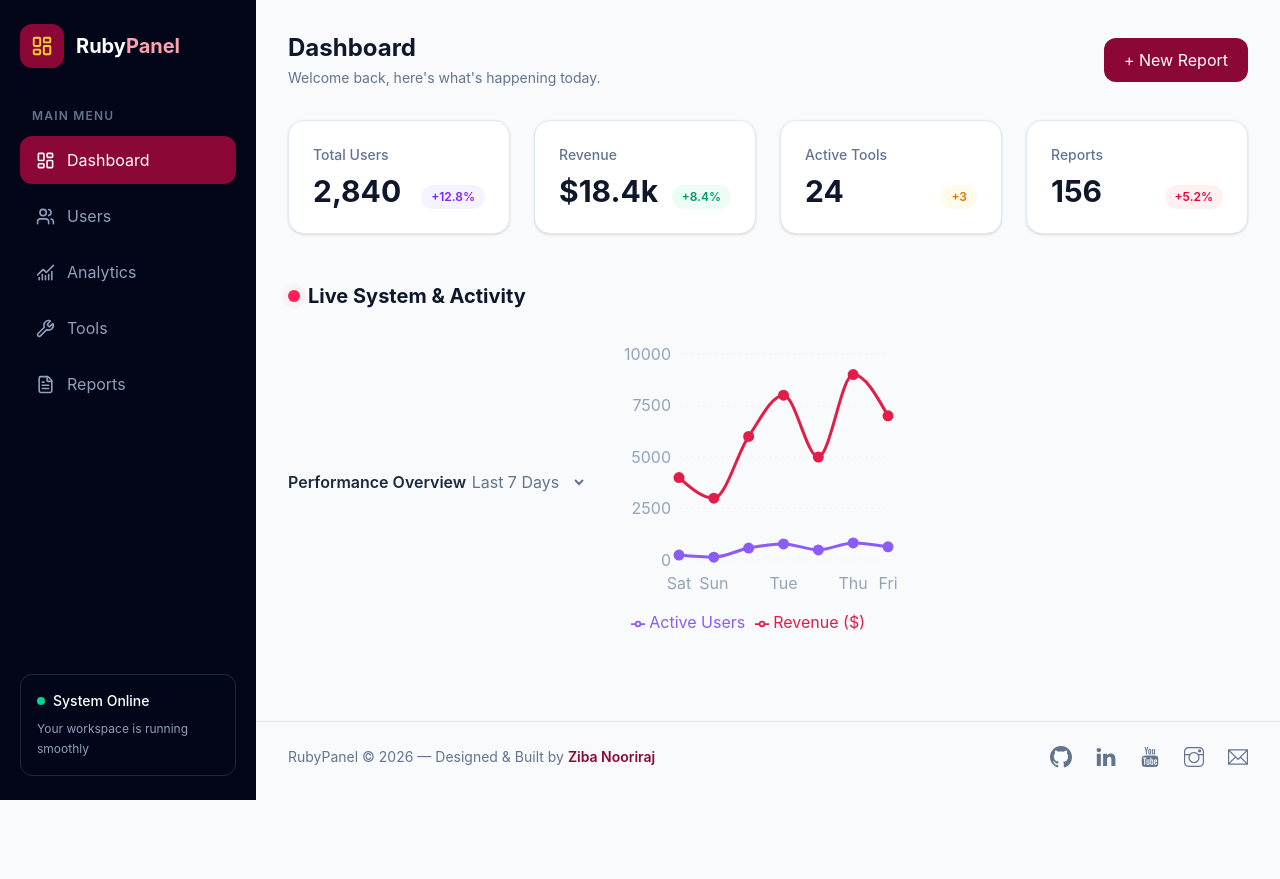
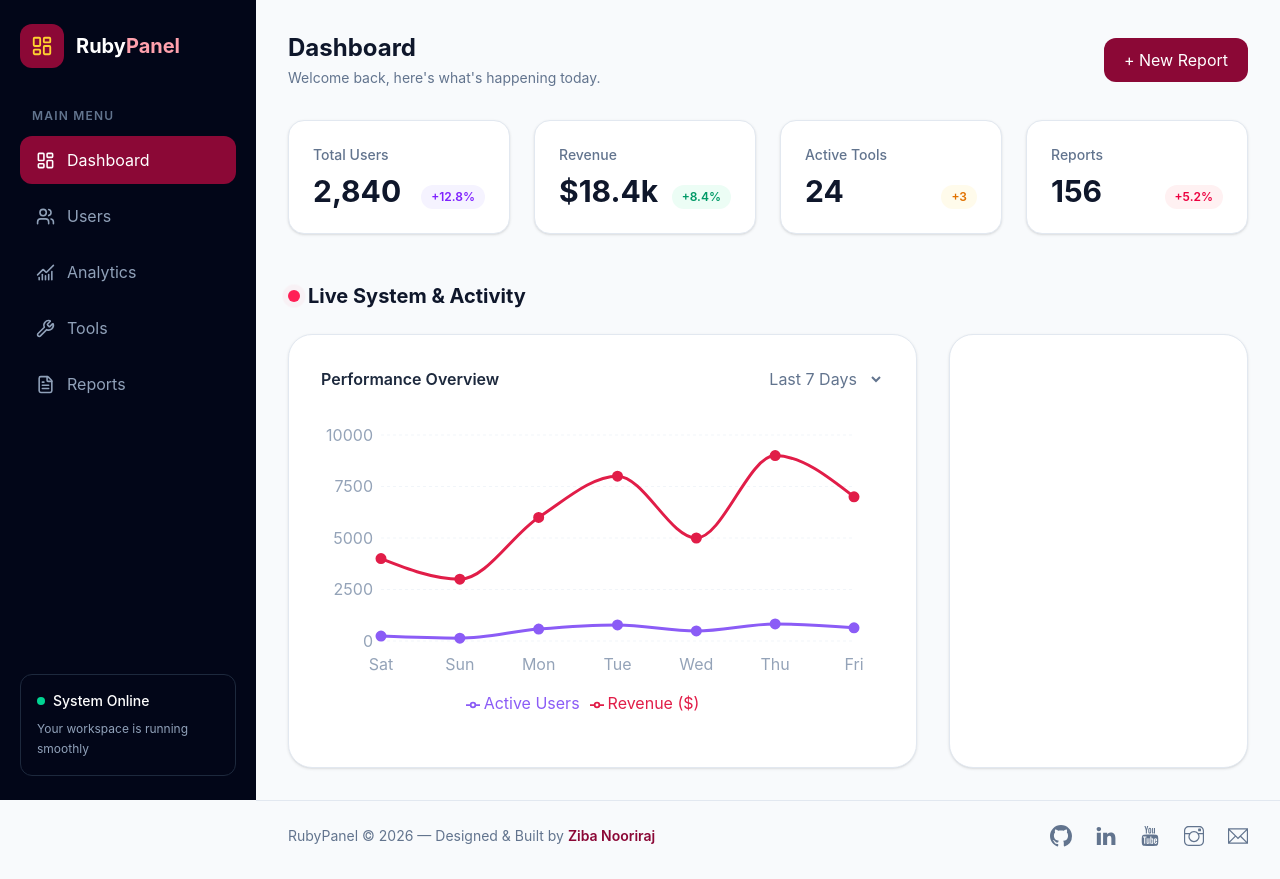
Before and after one commit to zibanoori/rubypanel, a React (Vite) app: page / in a window 1280 px wide. Before the commit the page ends 800 px from the top, so only its background shows below. Built offline with nearby package versions, Linux system fonts and the light colour scheme.

Commit message:
refactor: restructure chart grid layout and fix gradient positioning

```diff
--- a/src/components/Main.jsx
+++ b/src/components/Main.jsx
@@ -141,7 +141,9 @@ function Main() {
             Live System & Activity
           </h3>
         </div>
+
         <div className="grid grid-cols-1 lg:grid-cols-3 gap-8">
+          <div className="lg:col-span-2 relative overflow-hidden rounded-3xl border border-slate-200 bg-white p-8 shadow-sm">
             <div className="absolute inset-0 bg-gradient-to-br from-violet-50 to-rose-50 opacity-30 -z-10"></div>
             <div className="flex justify-between items-center mb-6">
               <h4 className="font-semibold text-slate-800">
@@ -152,7 +154,6 @@ function Main() {
                 <option>Last 30 Days</option>
               </select>
             </div>
-
             <div className="h-80 w-full">
               <ResponsiveContainer width="100%" height="100%">
                 <LineChart
@@ -215,6 +216,8 @@ function Main() {
               </ResponsiveContainer>
             </div>
           </div>
+          <div className="rounded-3xl border border-slate-200 bg-white p-6 shadow-sm"></div>
+        </div>
       </main>
       <footer className="border-t border-slate-200 pt-6 pb-8 px-8 mt-auto">
         <div className="flex flex-col items-center justify-between gap-4 sm:flex-row">
```
Lines whose indentation alone changed are shown as unchanged.
